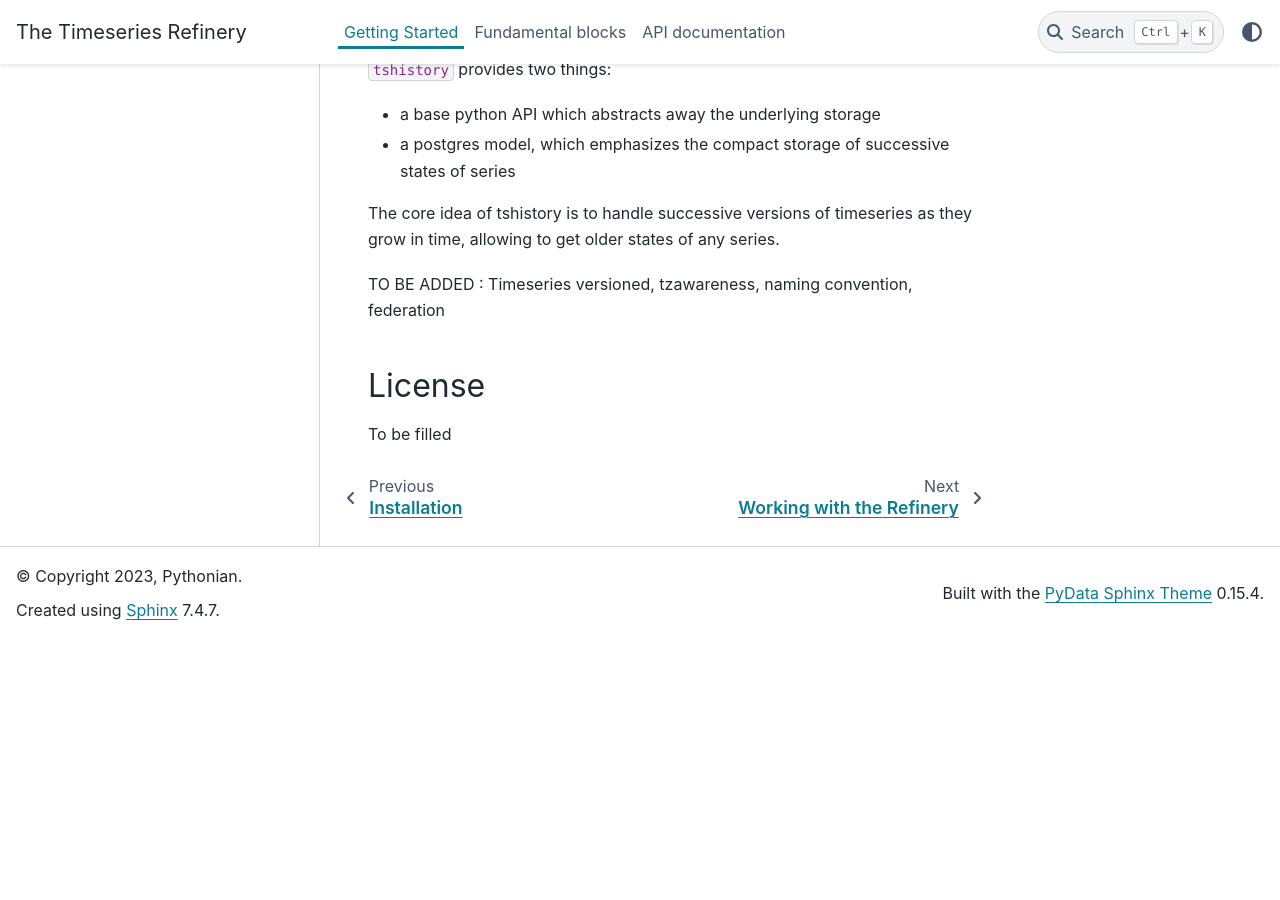
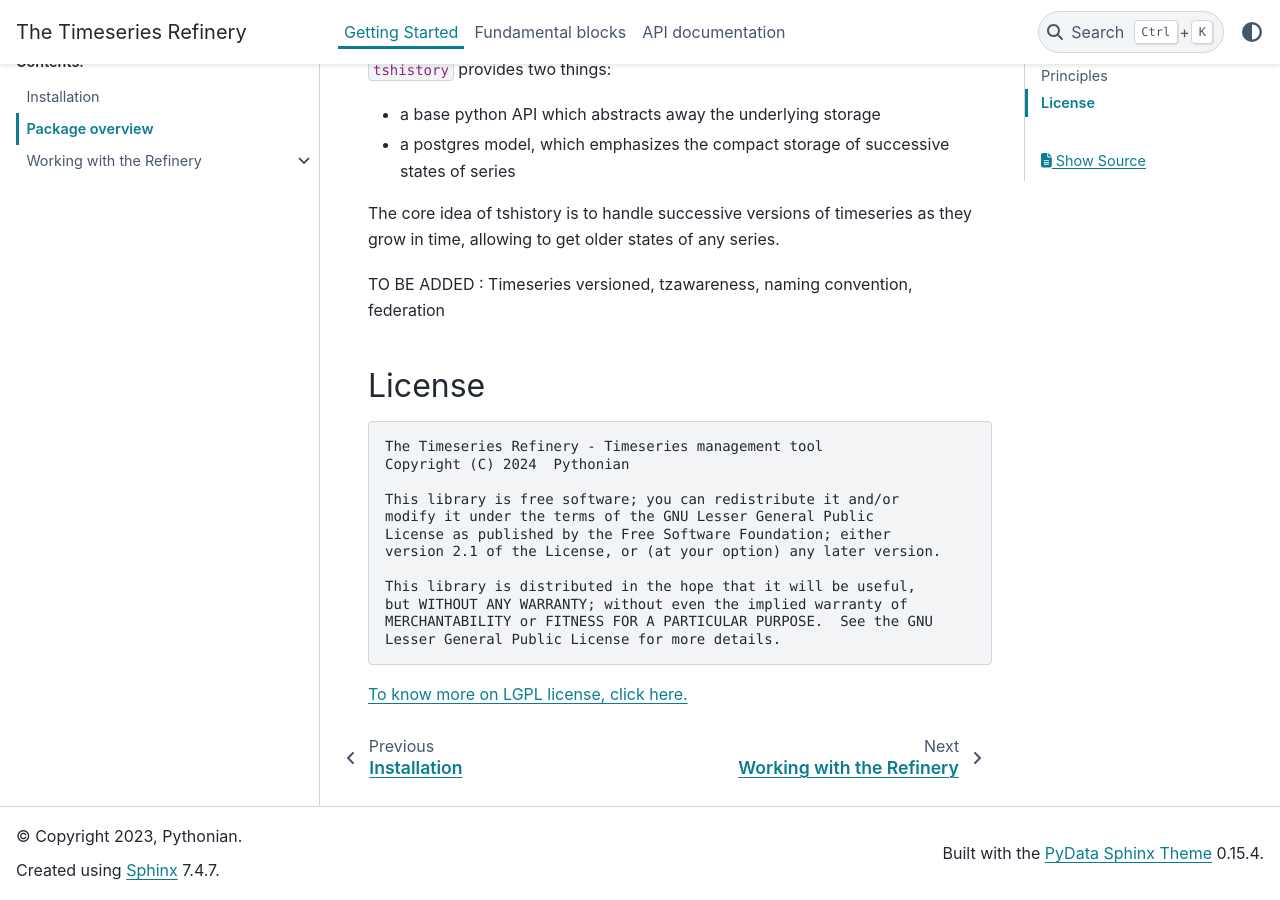
Before and after one commit to pythonianfr/tshistory_refinery, a Sphinx documentation site: the page built from docs/getting_started/package_overview.rst, in a window 1280 px wide and 900 px high, scrolled down 527 px. Built offline with Sphinx 7.4.7 and the PyData theme 0.15.4, drawn with Linux system fonts in a browser that asks for light colours; before the commit the page ends 1167 px from its top, so only the background shows below that.

Commit message:
docs: add license text

```diff
--- a/docs/getting_started/package_overview.rst
+++ b/docs/getting_started/package_overview.rst
@@ -36,4 +36,19 @@ TO BE ADDED : Timeseries versioned, tzawareness, naming convention, federation
 License
 -------
 
-To be filled
+.. code:: RST
+
+   The Timeseries Refinery - Timeseries management tool
+   Copyright (C) 2024  Pythonian
+
+   This library is free software; you can redistribute it and/or
+   modify it under the terms of the GNU Lesser General Public
+   License as published by the Free Software Foundation; either
+   version 2.1 of the License, or (at your option) any later version.
+
+   This library is distributed in the hope that it will be useful,
+   but WITHOUT ANY WARRANTY; without even the implied warranty of
+   MERCHANTABILITY or FITNESS FOR A PARTICULAR PURPOSE.  See the GNU
+   Lesser General Public License for more details.
+
+`To know more on LGPL license, click here. <https://www.gnu.org/licenses/old-licenses/lgpl-2.1.en.html>`_
```
